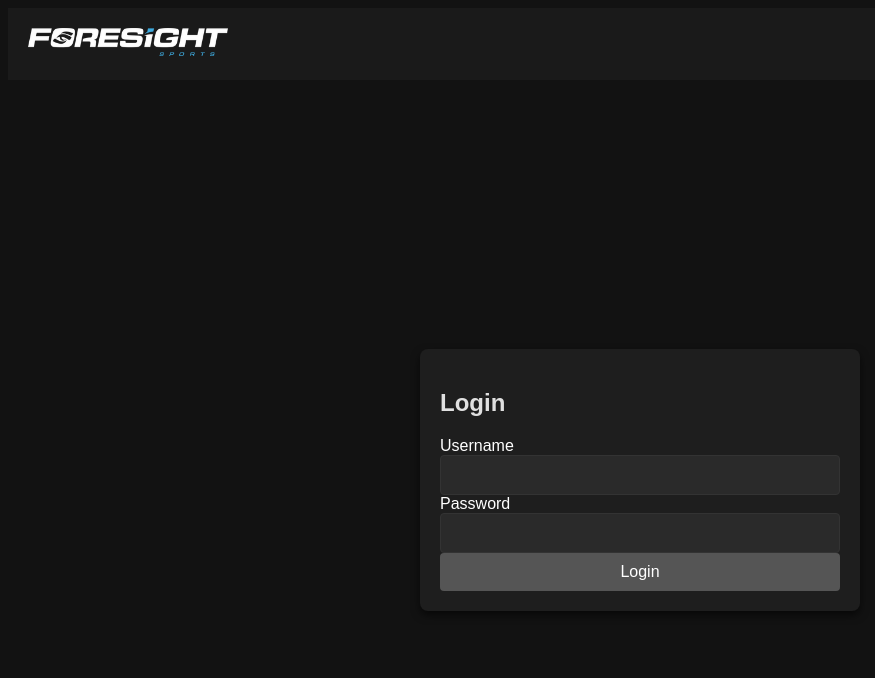
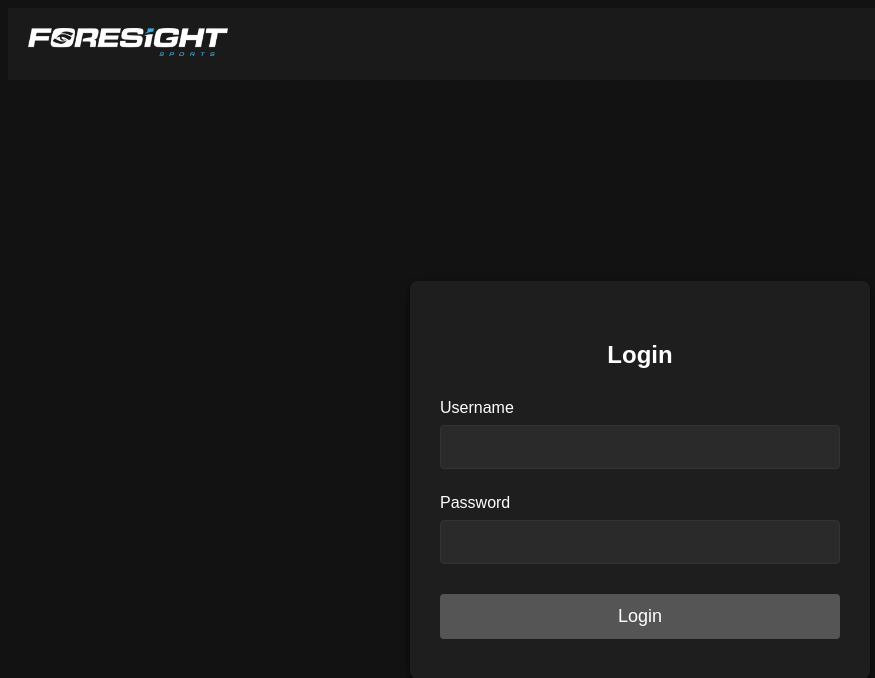
Before and after one commit to TylerMoxley/work-app, an Angular app in the folder frontend/: page /login in a window 1280 px wide. Shown: the top 678 px of the page, without its empty margins (0-875 px from the left). Built offline with nearby package versions, Linux system fonts and the light colour scheme.

Commit message:
Updated add button to side bar

```diff
--- a/frontend/src/app/dashboard/dashboard.component.css
+++ b/frontend/src/app/dashboard/dashboard.component.css
@@ -3,6 +3,7 @@
   display: flex;
   min-height: 100vh;
   background-color: #121212;
+  /* background-color: rgb(14, 15, 15); */
   color: white;
 }
 
@@ -47,7 +48,27 @@
   background-color: #1e1e1e;
   color: #fff;
   padding: 20px;
+  display: flex;
+  flex-direction: column;
+  gap: 20px;
 }
+
+.add-button-sidebar {
+  background-color: #007bff;
+  color: white;
+  font-size: 18px;
+  border: none;
+  border-radius: 5px;
+  padding: 10px;
+  cursor: pointer;
+  width: 100%;
+  text-align: center;
+}
+
+.add-button-sidebar:hover {
+  background-color: #0056b3;
+}
+
 
 .sidebar-list {
   list-style: none;
@@ -65,8 +86,10 @@
 }
 
 .sidebar-list li.active {
-  background-color: #2a2a2a;
+  background-color: #2e2e2e;
   font-weight: bold;
+  color: white;
+  border-radius: 4px;
 }
 
 .badge {
--- a/frontend/src/app/dashboard/dashboard.component.html
+++ b/frontend/src/app/dashboard/dashboard.component.html
@@ -1,15 +1,16 @@
 <div class="dashboard-wrapper">
   <!-- Sidebar -->
   <aside class="sidebar">
+    <button (click)="openModal()" class="add-button-sidebar">Create</button>
     <ul class="sidebar-list">
       <li (click)="setActiveTab('pending')" [class.active]="activeTab === 'pending'">
         Pending <span class="badge">{{ filteredPendingBills.length }}</span>
       </li>
+      <li (click)="setActiveTab('processed')" [class.active]="activeTab === 'processed'">
+        Processed <span class="badge">{{ filteredProcessedBills.length }}</span>
+      </li>
       <li (click)="setActiveTab('failed')" [class.active]="activeTab === 'failed'">
         Failed <span class="badge">{{ filteredFailedBills.length }}</span>
-      </li>
-      <li (click)="setActiveTab('processed')" [class.active]="activeTab === 'processed'">
-        Processed <span class="badge">{{ filteredProcessedBills.length }}</span>
       </li>
       <li (click)="setActiveTab('completed')" [class.active]="activeTab === 'completed'">
         Completed <span class="badge">{{ filteredCompletedBills.length }}</span>
@@ -20,16 +21,16 @@
   <!-- Main Content -->
   <main class="content">
     <div class="dashboard-top">
+      <!-- Add Button -->
+      <!-- <button (click)="openModal()" class="add-button">+</button> -->
       <!-- Global Search bar -->
       <input
         type="text"
-        placeholder="Search by SO or RMA number"
+        placeholder="Search by SO or RMA"
         [(ngModel)]="searchTerm"
         (input)="filterBills()"
         class="global-search-bar"
       />
-      <!-- Add Button -->
-      <button (click)="openModal()" class="add-button">+</button>
     </div>
 
     <div *ngIf="activeTab === 'pending'">
@@ -53,7 +54,7 @@
 <!-- Modal for adding new repair bill -->
 <div *ngIf="isModalOpen" class="modal-overlay">
   <div class="modal-content">
-    <h3>Add New Repair Bill</h3>
+    <!-- <h3>Add New Repair Bill</h3> -->
     <form (ngSubmit)="addBill()" class="add-bill-form">
       <!-- SO Number -->
       <div class="form-group">
@@ -63,13 +64,13 @@
 
       <!-- Customer Name -->
       <div class="form-group">
-        <label for="customer_name">Customer Name</label>
+        <label for="customer_name">Customer</label>
         <input type="text" [(ngModel)]="newBill.customer_name" name="customer_name" required />
       </div>
 
       <!-- Model Number -->
       <div class="form-group">
-        <label for="model_number">Model Number</label>
+        <label for="model_number">Model</label>
         <select [(ngModel)]="newBill.model_number" name="model_number" required class="form-control">
           <option value="GCQ">GCQ</option>
           <option value="GC3">GC3</option>
@@ -116,8 +117,6 @@
     <select [(ngModel)]="newBill.failure_reason" name="failure_reason" class="form-control">
       <option value="Invalid Credit Card Number">Invalid Credit Card Number</option>
       <option value="An error occurred while processing your credit card">Error processing credit card</option>
-      <option value="Device not repairable">Device not repairable</option>
-      <option value="RMA expired">RMA expired</option>
     </select>
   </div>
 
@@ -137,7 +136,7 @@
 <!-- Edit Modal for Repair Bill -->
 <div *ngIf="isEditModalOpen && editBill" class="modal-overlay">
   <div class="modal-content">
-    <h3>Edit Repair Bill</h3>
+    <!-- <h3>Edit Repair Bill</h3> -->
     <form (ngSubmit)="saveEdit()" class="edit-bill-form">
       <div class="form-group">
         <label for="so_number">SO Number</label>
--- a/frontend/src/app/login/login.component.css
+++ b/frontend/src/app/login/login.component.css
@@ -10,37 +10,53 @@
 /* Dark mode styling for the login box */
 .login-box {
   background-color: #1e1e1e;  /* Dark background for the box */
-    padding: 20px;
+  padding: 40px 30px;  /* Added padding for better spacing */
   border-radius: 8px;
   box-shadow: 0 4px 8px rgba(0, 0, 0, 0.6);
   max-width: 400px;
   width: 100%;
 }
 
+/* Centered and styled the "Login" header */
+.login-box h2 {
+  text-align: center;  /* Center the Login text */
+  color: #ffffff;      /* White color for the text */
+  margin-bottom: 30px; /* Spacing below the header */
+}
+
 /* Form element styling */
+.form-group {
+  margin-bottom: 20px;  /* Space between input fields */
+}
+
 .form-group label {
   color: #ffffff;  /* White text */
+  display: block;
+  margin-bottom: 8px;  /* Add space between label and input field */
 }
 
 .form-group input {
   width: 100%;
-    padding: 10px;
+  padding: 12px;
   border: 1px solid #333;  /* Dark border */
   border-radius: 4px;
   background-color: #2a2a2a;  /* Dark input background */
   color: #ffffff;  /* White input text */
   font-size: 16px;
+  margin-bottom: 5px;  /* Space below the input field */
 }
 
+/* Login button styling */
 .login-button {
   width: 100%;
-    padding: 10px;
+  padding: 12px;
   background-color: #007bff;  /* Primary blue button */
   color: white;
   border: none;
   border-radius: 4px;
-    font-size: 16px;
+  font-size: 18px;
   cursor: pointer;
+  margin-top: 5px; /* Space above the button */
 }
 
 .login-button:disabled {
```
Lines whose indentation alone changed are shown as unchanged.
